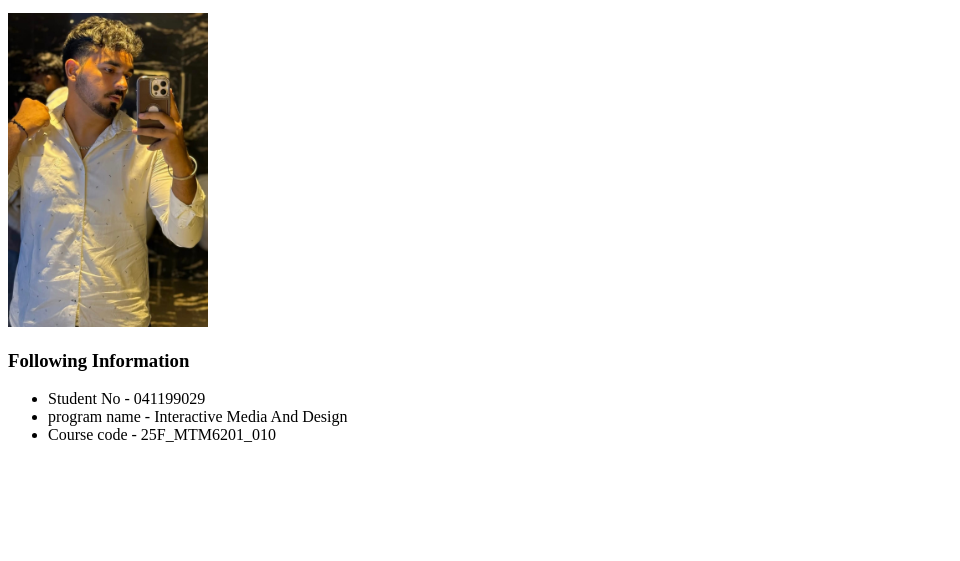
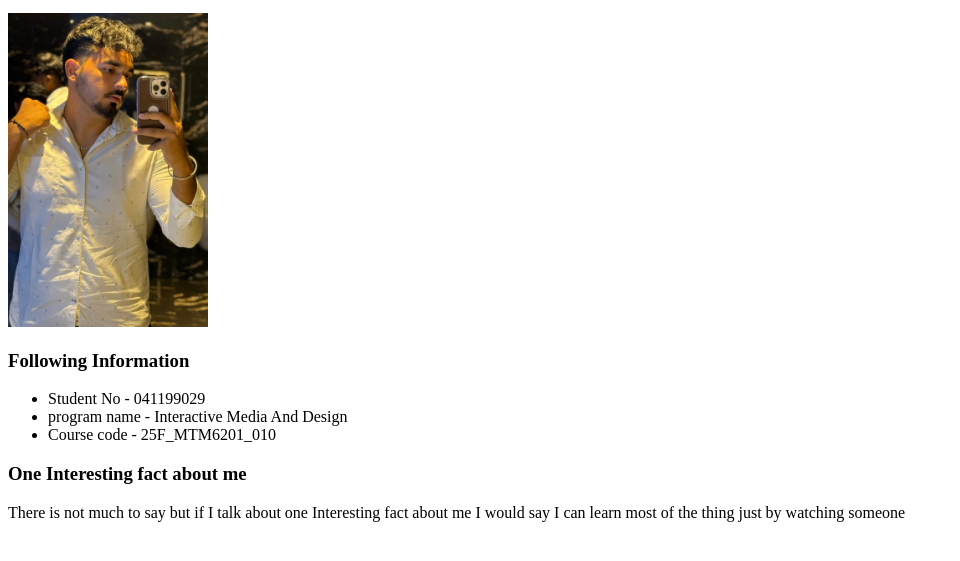
Before and after one commit to na000074/mtm6201-week1, a plain HTML site: page index.html in a window 1280 px wide. Shown: the part 101-662 px from the top of the page, without its empty margins (0-960 px from the left). Drawn offline with Linux system fonts and the light colour scheme.

Commit message:
added more info about me in index.html

```diff
--- a/index.html
+++ b/index.html
@@ -18,8 +18,12 @@
         <li>program name - Interactive Media And Design</li>
         <li>Course code - 25F_MTM6201_010</li>
       </ul>
+      <h3>One Interesting fact about me</h3>
+      <p>There is not much to say but if I talk about one Interesting  fact about me I would say I can learn most of the thing just by watching someone </p>
+    </main>
+    <footer>
 
-    </main>
 
+    </footer>
 </body>
 </html>
```
